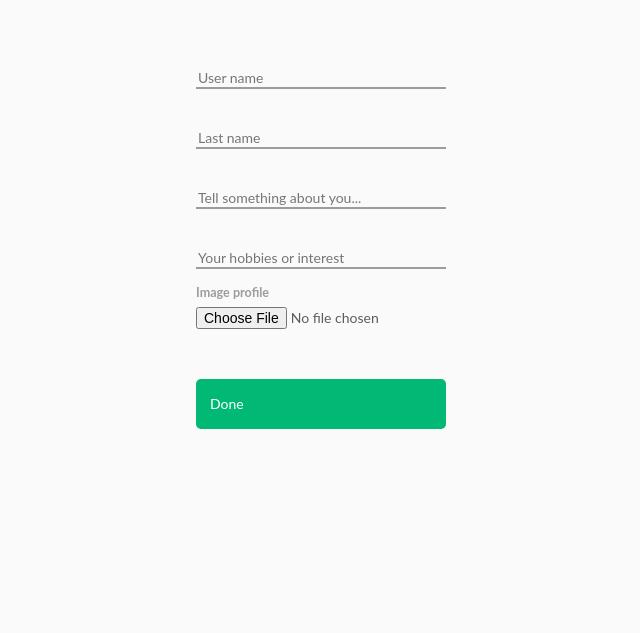
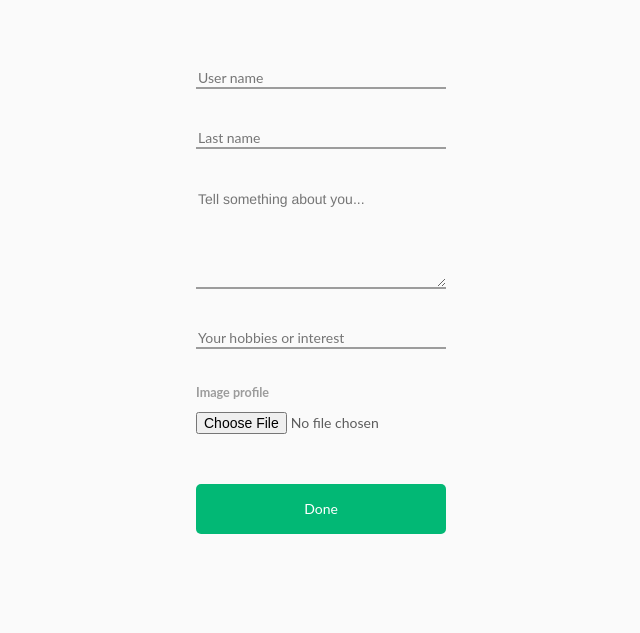
Before and after one commit to iferrant/Readium, a Python web app: template templates/edit_user_profile.html in a window 1280 px wide. Shown: the part 51-684 px from the top of the page, without its empty margins (319-959 px from the left). Run offline with Jinja, Linux system fonts and the light colour scheme; the template is opened without the code that fills it, so the values that code supplies are empty; some libraries are stand-ins or nearby versions.

```diff
--- a/controllers/PostListHandler.py
+++ b/controllers/PostListHandler.py
@@ -2,6 +2,7 @@ import webapp2
 from google.appengine.api import users
 from webapp2_extras import jinja2
 from models.Story import Story
+from models.User import User
 
 
 class PostListHandler(webapp2.RequestHandler):
--- a/controllers/StoryHandler.py
+++ b/controllers/StoryHandler.py
@@ -1,4 +1,5 @@
 import webapp2
+import time
 from webapp2_extras import jinja2
 from google.appengine.api import users, images
 from google.appengine.ext import ndb
@@ -20,6 +21,7 @@ class StoryHandler(webapp2.RequestHandler):
         if image:
             story.image = image
         story.put()
+        time.sleep(1)
 
         self.redirect("/")
 
--- a/main.py
+++ b/main.py
@@ -16,7 +16,7 @@
 #
 import webapp2
 from controllers.PostListHandler import PostListHandler
-from controllers.UserHandler import UserProfile
+from controllers.UserHandler import UserProfile, FollowUserHandler
 from controllers.StoryHandler import StoryHandler, ReadStoryHandler
 from controllers.CommentHandler import CommentHandler
 
@@ -25,5 +25,6 @@ app = webapp2.WSGIApplication([
     ('/write_story', StoryHandler),
     ('/read_story', ReadStoryHandler),
     ('/comment', CommentHandler),
-    ('/profile', UserProfile)
+    ('/profile', UserProfile),
+    ('/follow', FollowUserHandler)
 ], debug=True)
--- a/models/User.py
+++ b/models/User.py
@@ -8,5 +8,5 @@ class User(ndb.Model):
     avatar = ndb.BlobProperty(required=False)
     description = ndb.StringProperty(required=False)
     interest = ndb.StringProperty(required=False)
-    followers = ndb.IntegerProperty(default=0)
-    following = ndb.IntegerProperty(default=0)
+    followers = ndb.StringProperty(repeated=True)
+    following = ndb.StringProperty(repeated=True)
--- a/static/css/style.css
+++ b/static/css/style.css
@@ -442,14 +442,24 @@ textarea:focus, input:focus{
     border-style: hidden hidden solid hidden;
 }
 
+.user-edit-profile textarea {
+    padding-top: 40px;
+    width: auto;
+    height: 10em;
+    background-color: transparent;
+    border: 2px solid #9c9c9c;
+    border-style: hidden hidden solid hidden;
+}
+
 .user-edit-profile input[type=submit] {
     margin-top: 50px;
     margin-bottom: 100px;
+    text-align: center;
 }
 
 .user-edit-profile label {
-    margin-top: 15px;
-    padding-top: -30px;
+    margin-top: 35px;
+    margin-bottom: 10px;
     font-family: 'Lato';
     font-size: 0.9em;
     color: #9c9c9c;
@@ -509,13 +519,13 @@ textarea:focus, input:focus{
 .user-email {
     padding-top: 15px;
     color: #9c9c9c;
-    font-size: 1.3em;
+    font-size: 1.2em;
 }
 
 .user-follow {
     padding-top: 20px;
     color: #9c9c9c;
-    font-size: 1.3em;
+    font-size: 1.2em;
 }
 
 .user-profile-image img{
--- a/templates/base.html
+++ b/templates/base.html
@@ -26,7 +26,7 @@
           <ul class="nav navbar-nav navbar-right">
               {% if nickname %}
                 <li><a href="/write_story"  style="color:#02B875 !important">Write a story</a></li>
-                <li><a href="/profile">{{ nickname }}</a></li>
+                <li><a href="/profile?user={{ nickname }}">{{ nickname }}</a></li>
                 <li><a href="{{ loginurl }}">Log out</a></li>
               {% else %}
                 <li><a href="{{ loginurl }}">SING IN</a></li>
--- a/templates/edit_user_profile.html
+++ b/templates/edit_user_profile.html
@@ -2,11 +2,11 @@
 {% block readStoryContainer %}
 <div class="user-edit-profile">
     <form action="/profile" method="post" enctype="multipart/form-data">
-        <input type="text" name="user-name" placeholder="User name">
-        <input type="text" name="user-lastname" placeholder="Last name">
-        <input type="text" name="user-description" placeholder="Tell something about you...">
+        <input type="text" name="user-name" placeholder="User name" required>
+        <input type="text" name="user-lastname" placeholder="Last name" required>
+        <textarea name="user-description" placeholder="Tell something about you..."></textarea>
         <input type="text" name="user-interest" placeholder="Your hobbies or interest">
-        <label for="user-avatar"> Image profile</label>
+        <label for="uploaduseravatar"> Image profile</label>
         <input type="file" name="user-avatar" id="uploaduseravatar">
         <input type="submit" value="Done">
     </form>
--- a/templates/story_card.html
+++ b/templates/story_card.html
@@ -4,7 +4,7 @@
     <!--Card-->
         <div class="card-with-image">
             <div class="card-block">
-                <a class="card-user">{{ s.author }}</a>
+                <a class="card-user" href="/profile?user={{ s.author }}">{{ s.author }}</a>
                 <p class="card-date">{{ s.date }}</p>
                 {% if s.image %}
                 <div class="card-image-container">
```
Also changed, not shown: controllers/UserHandler.py (+47 -7 lines), templates/user_profile.html (+8 -2 lines).
